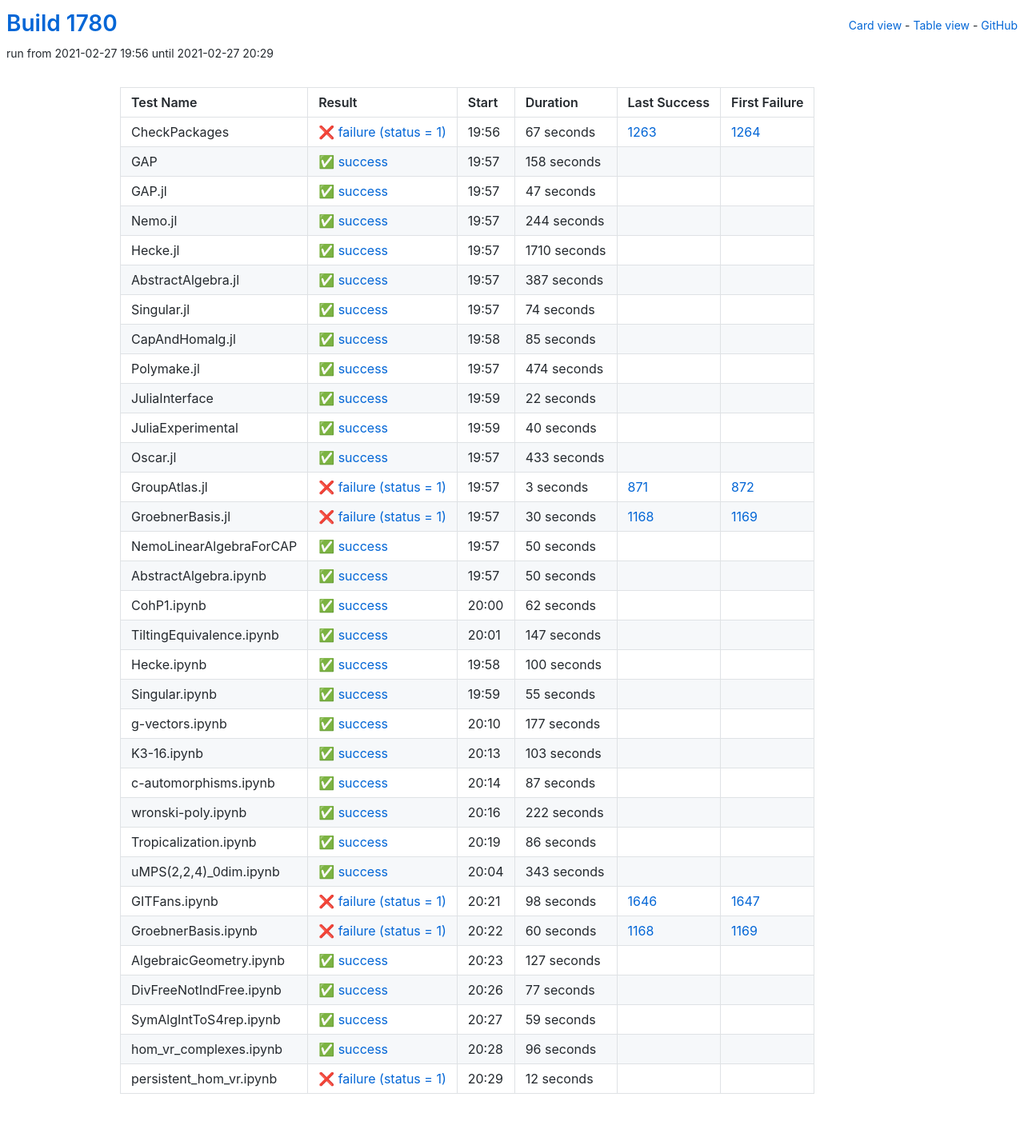
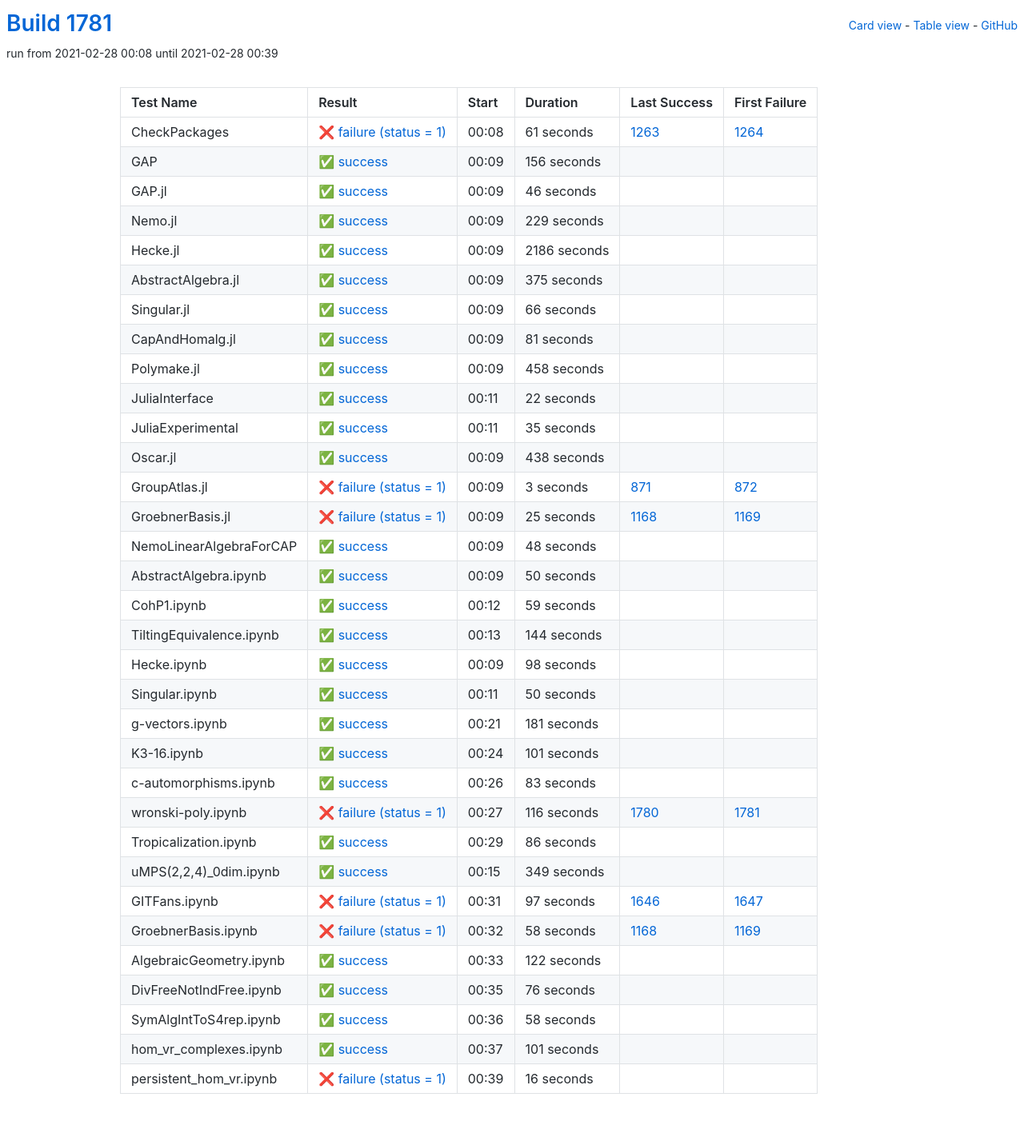
Before and after one commit to oscar-system/oscar-ci-status-stable, a Jekyll site: the page built from table.html, in a window 1280 px wide. Shown: the whole page at 80% size. Built offline with Jekyll 4.4.1, drawn with Linux system fonts in a browser that asks for light colours.

Commit message:
Build #1781

```diff
--- a/_data/ci.yml
+++ b/_data/ci.yml
@@ -1,6 +1,6 @@
 ---
-build: 1780
-build_url: https://oscarci.mathematik.uni-kl.de/job/oscar-stable/1780/
+build: 1781
+build_url: https://oscarci.mathematik.uni-kl.de/job/oscar-stable/1781/
 job: oscar-stable
 organization: oscar-system
 repo: oscar-ci-status-stable
@@ -8,116 +8,116 @@ repourl: https://github.com/oscar-system/oscar-ci-status-stable
 tests:
 - name: CheckPackages
   id: checkpackages
-  log: https://oscarci.mathematik.uni-kl.de/job/oscar-stable/1780/artifact/logs/build-1780/CheckPackages.log
-  start: 2021-02-27 19:56
+  log: https://oscarci.mathematik.uni-kl.de/job/oscar-stable/1781/artifact/logs/build-1781/CheckPackages.log
+  start: 2021-02-28 00:08
   success: false
   exitcode: 1
   status: failure
-  duration: 67
+  duration: 61
   last_success: 1263
   last_success_url: https://oscarci.mathematik.uni-kl.de/job/oscar-stable/1263/
   first_failure: 1264
   first_failure_url: https://oscarci.mathematik.uni-kl.de/job/oscar-stable/1264/
 - name: GAP
   id: gap
-  log: https://oscarci.mathematik.uni-kl.de/job/oscar-stable/1780/artifact/logs/build-1780/GAP.log
-  start: 2021-02-27 19:57
+  log: https://oscarci.mathematik.uni-kl.de/job/oscar-stable/1781/artifact/logs/build-1781/GAP.log
+  start: 2021-02-28 00:09
   success: true
   exitcode: 0
   status: success
-  duration: 158
+  duration: 156
   last_success: false
   last_success_url:
   first_failure: false
   first_failure_url:
 - name: GAP.jl
   id: gap-jl
-  log: https://oscarci.mathematik.uni-kl.de/job/oscar-stable/1780/artifact/logs/build-1780/GAP.jl.log
-  start: 2021-02-27 19:57
+  log: https://oscarci.mathematik.uni-kl.de/job/oscar-stable/1781/artifact/logs/build-1781/GAP.jl.log
+  start: 2021-02-28 00:09
   success: true
   exitcode: 0
   status: success
-  duration: 47
+  duration: 46
   last_success: false
   last_success_url:
   first_failure: false
   first_failure_url:
 - name: Nemo.jl
   id: nemo-jl
-  log: https://oscarci.mathematik.uni-kl.de/job/oscar-stable/1780/artifact/logs/build-1780/Nemo.jl.log
-  start: 2021-02-27 19:57
+  log: https://oscarci.mathematik.uni-kl.de/job/oscar-stable/1781/artifact/logs/build-1781/Nemo.jl.log
+  start: 2021-02-28 00:09
   success: true
   exitcode: 0
   status: success
-  duration: 244
+  duration: 229
   last_success: false
   last_success_url:
   first_failure: false
   first_failure_url:
 - name: Hecke.jl
   id: hecke-jl
-  log: https://oscarci.mathematik.uni-kl.de/job/oscar-stable/1780/artifact/logs/build-1780/Hecke.jl.log
-  start: 2021-02-27 19:57
+  log: https://oscarci.mathematik.uni-kl.de/job/oscar-stable/1781/artifact/logs/build-1781/Hecke.jl.log
+  start: 2021-02-28 00:09
   success: true
   exitcode: 0
   status: success
-  duration: 1710
+  duration: 2186
   last_success: false
   last_success_url:
   first_failure: false
   first_failure_url:
 - name: AbstractAlgebra.jl
   id: abstractalgebra-jl
-  log: https://oscarci.mathematik.uni-kl.de/job/oscar-stable/1780/artifact/logs/build-1780/AbstractAlgebra.jl.log
-  start: 2021-02-27 19:57
+  log: https://oscarci.mathematik.uni-kl.de/job/oscar-stable/1781/artifact/logs/build-1781/AbstractAlgebra.jl.log
+  start: 2021-02-28 00:09
   success: true
   exitcode: 0
   status: success
-  duration: 387
+  duration: 375
   last_success: false
   last_success_url:
   first_failure: false
   first_failure_url:
 - name: Singular.jl
   id: singular-jl
-  log: https://oscarci.mathematik.uni-kl.de/job/oscar-stable/1780/artifact/logs/build-1780/Singular.jl.log
-  start: 2021-02-27 19:57
+  log: https://oscarci.mathematik.uni-kl.de/job/oscar-stable/1781/artifact/logs/build-1781/Singular.jl.log
+  start: 2021-02-28 00:09
   success: true
   exitcode: 0
   status: success
-  duration: 74
+  duration: 66
   last_success: false
   last_success_url:
   first_failure: false
   first_failure_url:
 - name: CapAndHomalg.jl
   id: capandhomalg-jl
-  log: https://oscarci.mathematik.uni-kl.de/job/oscar-stable/1780/artifact/logs/build-1780/CapAndHomalg.jl.log
-  start: 2021-02-27 19:58
+  log: https://oscarci.mathematik.uni-kl.de/job/oscar-stable/1781/artifact/logs/build-1781/CapAndHomalg.jl.log
+  start: 2021-02-28 00:09
   success: true
   exitcode: 0
   status: success
-  duration: 85
+  duration: 81
   last_success: false
   last_success_url:
   first_failure: false
   first_failure_url:
 - name: Polymake.jl
   id: polymake-jl
-  log: https://oscarci.mathematik.uni-kl.de/job/oscar-stable/1780/artifact/logs/build-1780/Polymake.jl.log
-  start: 2021-02-27 19:57
+  log: https://oscarci.mathematik.uni-kl.de/job/oscar-stable/1781/artifact/logs/build-1781/Polymake.jl.log
+  start: 2021-02-28 00:09
   success: true
   exitcode: 0
   status: success
-  duration: 474
+  duration: 458
   last_success: false
   last_success_url:
   first_failure: false
   first_failure_url:
 - name: JuliaInterface
   id: juliainterface
-  log: https://oscarci.mathematik.uni-kl.de/job/oscar-stable/1780/artifact/logs/build-1780/JuliaInterface.log
-  start: 2021-02-27 19:59
+  log: https://oscarci.mathematik.uni-kl.de/job/oscar-stable/1781/artifact/logs/build-1781/JuliaInterface.log
+  start: 2021-02-28 00:11
   success: true
   exitcode: 0
   status: success
@@ -128,32 +128,32 @@ tests:
   first_failure_url:
 - name: JuliaExperimental
   id: juliaexperimental
-  log: https://oscarci.mathematik.uni-kl.de/job/oscar-stable/1780/artifact/logs/build-1780/JuliaExperimental.log
-  start: 2021-02-27 19:59
+  log: https://oscarci.mathematik.uni-kl.de/job/oscar-stable/1781/artifact/logs/build-1781/JuliaExperimental.log
+  start: 2021-02-28 00:11
   success: true
   exitcode: 0
   status: success
-  duration: 40
+  duration: 35
   last_success: false
   last_success_url:
   first_failure: false
   first_failure_url:
 - name: Oscar.jl
   id: oscar-jl
-  log: https://oscarci.mathematik.uni-kl.de/job/oscar-stable/1780/artifact/logs/build-1780/Oscar.jl.log
-  start: 2021-02-27 19:57
+  log: https://oscarci.mathematik.uni-kl.de/job/oscar-stable/1781/artifact/logs/build-1781/Oscar.jl.log
+  start: 2021-02-28 00:09
   success: true
   exitcode: 0
   status: success
-  duration: 433
+  duration: 438
   last_success: false
   last_success_url:
   first_failure: false
   first_failure_url:
 - name: GroupAtlas.jl
   id: groupatlas-jl
-  log: https://oscarci.mathematik.uni-kl.de/job/oscar-stable/1780/artifact/logs/build-1780/GroupAtlas.jl.log
-  start: 2021-02-27 19:57
+  log: https://oscarci.mathematik.uni-kl.de/job/oscar-stable/1781/artifact/logs/build-1781/GroupAtlas.jl.log
+  start: 2021-02-28 00:09
   success: false
   exitcode: 1
   status: failure
@@ -164,32 +164,32 @@ tests:
   first_failure_url: https://oscarci.mathematik.uni-kl.de/job/oscar-stable/872/
 - name: GroebnerBasis.jl
   id: groebnerbasis-jl
-  log: https://oscarci.mathematik.uni-kl.de/job/oscar-stable/1780/artifact/logs/build-1780/GroebnerBasis.jl.log
-  start: 2021-02-27 19:57
+  log: https://oscarci.mathematik.uni-kl.de/job/oscar-stable/1781/artifact/logs/build-1781/GroebnerBasis.jl.log
+  start: 2021-02-28 00:09
   success: false
   exitcode: 1
   status: failure
-  duration: 30
+  duration: 25
   last_success: 1168
   last_success_url: https://oscarci.mathematik.uni-kl.de/job/oscar-stable/1168/
   first_failure: 1169
   first_failure_url: https://oscarci.mathematik.uni-kl.de/job/oscar-stable/1169/
 - name: NemoLinearAlgebraForCAP
   id: nemolinearalgebraforcap
-  log: https://oscarci.mathematik.uni-kl.de/job/oscar-stable/1780/artifact/logs/build-1780/NemoLinearAlgebraForCAP.log
-  start: 2021-02-27 19:57
+  log: https://oscarci.mathematik.uni-kl.de/job/oscar-stable/1781/artifact/logs/build-1781/NemoLinearAlgebraForCAP.log
+  start: 2021-02-28 00:09
   success: true
   exitcode: 0
   status: success
-  duration: 50
+  duration: 48
   last_success: false
   last_success_url:
   first_failure: false
   first_failure_url:
 - name: AbstractAlgebra.ipynb
   id: abstractalgebra-ipynb
-  log: https://oscarci.mathematik.uni-kl.de/job/oscar-stable/1780/artifact/logs/build-1780/AbstractAlgebra.ipynb.log
-  start: 2021-02-27 19:57
+  log: https://oscarci.mathematik.uni-kl.de/job/oscar-stable/1781/artifact/logs/build-1781/AbstractAlgebra.ipynb.log
+  start: 2021-02-28 00:09
   success: true
   exitcode: 0
   status: success
@@ -200,104 +200,104 @@ tests:
   first_failure_url:
 - name: CohP1.ipynb
   id: cohp1-ipynb
-  log: https://oscarci.mathematik.uni-kl.de/job/oscar-stable/1780/artifact/logs/build-1780/CohP1.ipynb.log
-  start: 2021-02-27 20:00
+  log: https://oscarci.mathematik.uni-kl.de/job/oscar-stable/1781/artifact/logs/build-1781/CohP1.ipynb.log
+  start: 2021-02-28 00:12
   success: true
   exitcode: 0
   status: success
-  duration: 62
+  duration: 59
   last_success: false
   last_success_url:
   first_failure: false
   first_failure_url:
 - name: TiltingEquivalence.ipynb
   id: tiltingequivalence-ipynb
-  log: https://oscarci.mathematik.uni-kl.de/job/oscar-stable/1780/artifact/logs/build-1780/TiltingEquivalence.ipynb.log
-  start: 2021-02-27 20:01
+  log: https://oscarci.mathematik.uni-kl.de/job/oscar-stable/1781/artifact/logs/build-1781/TiltingEquivalence.ipynb.log
+  start: 2021-02-28 00:13
   success: true
   exitcode: 0
   status: success
-  duration: 147
+  duration: 144
   last_success: false
   last_success_url:
   first_failure: false
   first_failure_url:
 - name: Hecke.ipynb
   id: hecke-ipynb
-  log: https://oscarci.mathematik.uni-kl.de/job/oscar-stable/1780/artifact/logs/build-1780/Hecke.ipynb.log
-  start: 2021-02-27 19:58
+  log: https://oscarci.mathematik.uni-kl.de/job/oscar-stable/1781/artifact/logs/build-1781/Hecke.ipynb.log
+  start: 2021-02-28 00:09
   success: true
   exitcode: 0
   status: success
-  duration: 100
+  duration: 98
   last_success: false
   last_success_url:
   first_failure: false
   first_failure_url:
 - name: Singular.ipynb
   id: singular-ipynb
-  log: https://oscarci.mathematik.uni-kl.de/job/oscar-stable/1780/artifact/logs/build-1780/Singular.ipynb.log
-  start: 2021-02-27 19:59
+  log: https://oscarci.mathematik.uni-kl.de/job/oscar-stable/1781/artifact/logs/build-1781/Singular.ipynb.log
+  start: 2021-02-28 00:11
   success: true
   exitcode: 0
   status: success
-  duration: 55
+  duration: 50
   last_success: false
   last_success_url:
   first_failure: false
   first_failure_url:
 - name: g-vectors.ipynb
   id: g-vectors-ipynb
-  log: https://oscarci.mathematik.uni-kl.de/job/oscar-stable/1780/artifact/logs/build-1780/g-vectors.ipynb.log
-  start: 2021-02-27 20:10
+  log: https://oscarci.mathematik.uni-kl.de/job/oscar-stable/1781/artifact/logs/build-1781/g-vectors.ipynb.log
+  start: 2021-02-28 00:21
   success: true
   exitcode: 0
   status: success
-  duration: 177
+  duration: 181
   last_success: false
   last_success_url:
   first_failure: false
   first_failure_url:
 - name: K3-16.ipynb
   id: k3-16-ipynb
-  log: https://oscarci.mathematik.uni-kl.de/job/oscar-stable/1780/artifact/logs/build-1780/K3-16.ipynb.log
-  start: 2021-02-27 20:13
+  log: https://oscarci.mathematik.uni-kl.de/job/oscar-stable/1781/artifact/logs/build-1781/K3-16.ipynb.log
+  start: 2021-02-28 00:24
   success: true
   exitcode: 0
   status: success
-  duration: 103
+  duration: 101
   last_success: false
   last_success_url:
   first_failure: false
   first_failure_url:
 - name: c-automorphisms.ipynb
   id: c-automorphisms-ipynb
-  log: https://oscarci.mathematik.uni-kl.de/job/oscar-stable/1780/artifact/logs/build-1780/c-automorphisms.ipynb.log
-  start: 2021-02-27 20:14
+  log: https://oscarci.mathematik.uni-kl.de/job/oscar-stable/1781/artifact/logs/build-1781/c-automorphisms.ipynb.log
+  start: 2021-02-28 00:26
   success: true
   exitcode: 0
   status: success
-  duration: 87
+  duration: 83
   last_success: false
   last_success_url:
   first_failure: false
   first_failure_url:
 - name: wronski-poly.ipynb
   id: wronski-poly-ipynb
-  log: https://oscarci.mathematik.uni-kl.de/job/oscar-stable/1780/artifact/logs/build-1780/wronski-poly.ipynb.log
-  start: 2021-02-27 20:16
-  success: true
-  exitcode: 0
-  status: success
-  duration: 222
-  last_success: false
-  last_success_url:
-  first_failure: false
-  first_failure_url:
+  log: https://oscarci.mathematik.uni-kl.de/job/oscar-stable/1781/artifact/logs/build-1781/wronski-poly.ipynb.log
+  start: 2021-02-28 00:27
+  success: false
+  exitcode: 1
+  status: failure
+  duration: 116
+  last_success: 1780
+  last_success_url: https://oscarci.mathematik.uni-kl.de/job/oscar-stable/1780/
+  first_failure: 1781
+  first_failure_url: https://oscarci.mathematik.uni-kl.de/job/oscar-stable/1781/
 - name: Tropicalization.ipynb
   id: tropicalization-ipynb
-  log: https://oscarci.mathematik.uni-kl.de/job/oscar-stable/1780/artifact/logs/build-1780/Tropicalization.ipynb.log
-  start: 2021-02-27 20:19
+  log: https://oscarci.mathematik.uni-kl.de/job/oscar-stable/1781/artifact/logs/build-1781/Tropicalization.ipynb.log
+  start: 2021-02-28 00:29
   success: true
   exitcode: 0
   status: success
@@ -308,96 +308,96 @@ tests:
   first_failure_url:
 - name: uMPS(2,2,4)_0dim.ipynb
   id: umps-2-2-4-0dim-ipynb
-  log: https://oscarci.mathematik.uni-kl.de/job/oscar-stable/1780/artifact/logs/build-1780/uMPS-2-2-4-_0dim.ipynb.log
-  start: 2021-02-27 20:04
+  log: https://oscarci.mathematik.uni-kl.de/job/oscar-stable/1781/artifact/logs/build-1781/uMPS-2-2-4-_0dim.ipynb.log
+  start: 2021-02-28 00:15
   success: true
   exitcode: 0
   status: success
-  duration: 343
+  duration: 349
   last_success: false
   last_success_url:
   first_failure: false
   first_failure_url:
 - name: GITFans.ipynb
   id: gitfans-ipynb
-  log: https://oscarci.mathematik.uni-kl.de/job/oscar-stable/1780/artifact/logs/build-1780/GITFans.ipynb.log
-  start: 2021-02-27 20:21
+  log: https://oscarci.mathematik.uni-kl.de/job/oscar-stable/1781/artifact/logs/build-1781/GITFans.ipynb.log
+  start: 2021-02-28 00:31
   success: false
   exitcode: 1
   status: failure
-  duration: 98
+  duration: 97
   last_success: 1646
   last_success_url: https://oscarci.mathematik.uni-kl.de/job/oscar-stable/1646/
   first_failure: 1647
   first_failure_url: https://oscarci.mathematik.uni-kl.de/job/oscar-stable/1647/
 - name: GroebnerBasis.ipynb
   id: groebnerbasis-ipynb
-  log: https://oscarci.mathematik.uni-kl.de/job/oscar-stable/1780/artifact/logs/build-1780/GroebnerBasis.ipynb.log
-  start: 2021-02-27 20:22
+  log: https://oscarci.mathematik.uni-kl.de/job/oscar-stable/1781/artifact/logs/build-1781/GroebnerBasis.ipynb.log
+  start: 2021-02-28 00:32
   success: false
   exitcode: 1
   status: failure
-  duration: 60
+  duration: 58
   last_success: 1168
   last_success_url: https://oscarci.mathematik.uni-kl.de/job/oscar-stable/1168/
   first_failure: 1169
   first_failure_url: https://oscarci.mathematik.uni-kl.de/job/oscar-stable/1169/
 - name: AlgebraicGeometry.ipynb
   id: algebraicgeometry-ipynb
-  log: https://oscarci.mathematik.uni-kl.de/job/oscar-stable/1780/artifact/logs/build-1780/AlgebraicGeometry.ipynb.log
-  start: 2021-02-27 20:23
+  log: https://oscarci.mathematik.uni-kl.de/job/oscar-stable/1781/artifact/logs/build-1781/AlgebraicGeometry.ipynb.log
+  start: 2021-02-28 00:33
   success: true
   exitcode: 0
   status: success
-  duration: 127
+  duration: 122
   last_success: false
   last_success_url:
   first_failure: false
   first_failure_url:
 - name: DivFreeNotIndFree.ipynb
   id: divfreenotindfree-ipynb
-  log: https://oscarci.mathematik.uni-kl.de/job/oscar-stable/1780/artifact/logs/build-1780/DivFreeNotIndFree.ipynb.log
-  start: 2021-02-27 20:26
+  log: https://oscarci.mathematik.uni-kl.de/job/oscar-stable/1781/artifact/logs/build-1781/DivFreeNotIndFree.ipynb.log
+  start: 2021-02-28 00:35
   success: true
   exitcode: 0
   status: success
-  duration: 77
+  duration: 76
   last_success: false
   last_success_url:
   first_failure: false
   first_failure_url:
 - name: SymAlgIntToS4rep.ipynb
   id: symalginttos4rep-ipynb
-  log: https://oscarci.mathematik.uni-kl.de/job/oscar-stable/1780/artifact/logs/build-1780/SymAlgIntToS4rep.ipynb.log
-  start: 2021-02-27 20:27
+  log: https://oscarci.mathematik.uni-kl.de/job/oscar-stable/1781/artifact/logs/build-1781/SymAlgIntToS4rep.ipynb.log
+  start: 2021-02-28 00:36
   success: true
   exitcode: 0
   status: success
-  duration: 59
+  duration: 58
   last_success: false
   last_success_url:
   first_failure: false
   first_failure_url:
 - name: hom_vr_complexes.ipynb
   id: hom-vr-complexes-ipynb
-  log: https://oscarci.mathematik.uni-kl.de/job/oscar-stable/1780/artifact/logs/build-1780/hom_vr_complexes.ipynb.log
-  start: 2021-02-27 20:28
+  log: https://oscarci.mathematik.uni-kl.de/job/oscar-stable/1781/artifact/logs/build-1781/hom_vr_complexes.ipynb.log
+  start: 2021-02-28 00:37
   success: true
   exitcode: 0
   status: success
-  duration: 96
+  duration: 101
   last_success: false
   last_success_url:
   first_failure: false
   first_failure_url:
 - name: persistent_hom_vr.ipynb
   id: persistent-hom-vr-ipynb
-  log: https://oscarci.mathematik.uni-kl.de/job/oscar-stable/1780/artifact/logs/build-1780/persistent_hom_vr.ipynb.log
-  start: 2021-02-27 20:29
+  log: https://oscarci.mathematik.uni-kl.de/job/oscar-stable/1781/artifact/logs/build-1781/persistent_hom_vr.ipynb.log
+  start: 2021-02-28 00:39
   success: false
   exitcode: 1
   status: failure
-  duration: 12
+  duration: 16
   last_success: false
   last_success_url:
   first_failure: false
```
Also changed, not shown: README.md.
